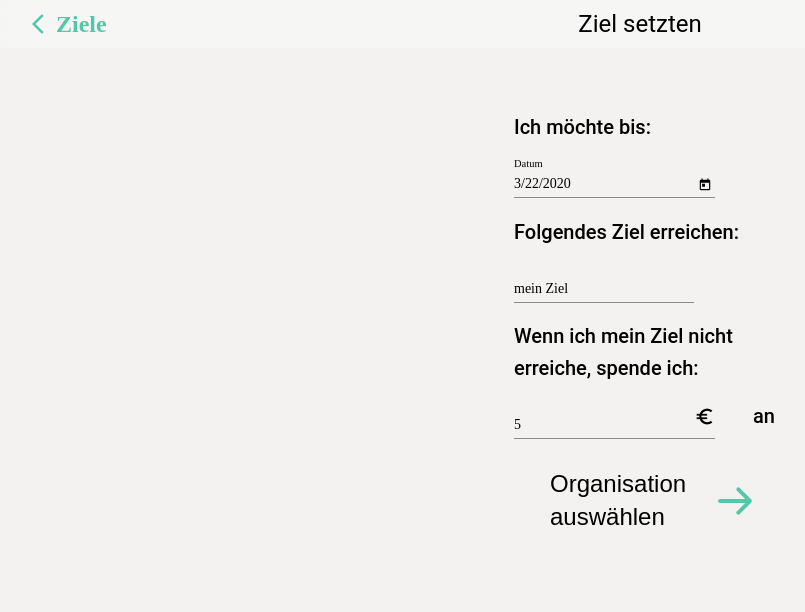
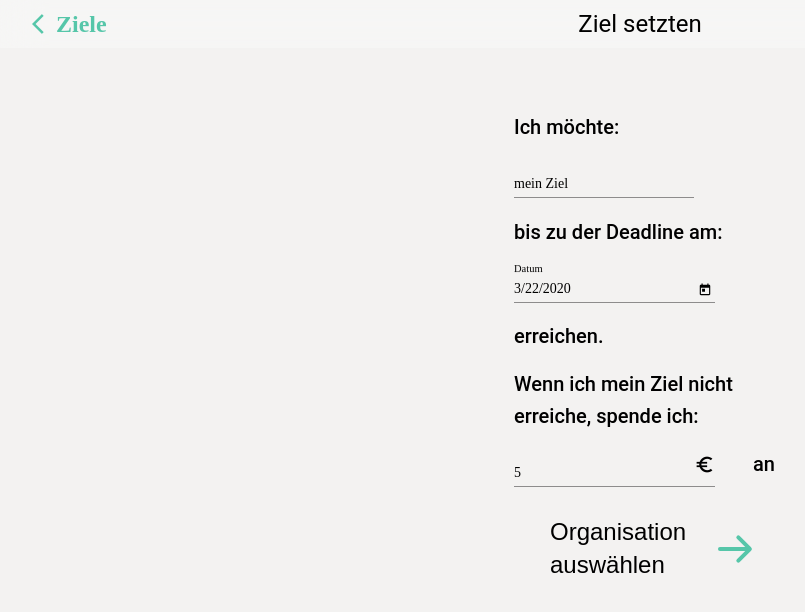
Before and after one commit to MalteRei/wirvsvirus-hackathon-spendensport, an Angular app in the folder frontend/spendensport/: page /goal in a window 1280 px wide. Shown: the top 612 px of the page, without its empty margins (0-805 px from the left). Built offline with nearby package versions, Linux system fonts and the light colour scheme.

Commit message:
Different look on set goal page

```diff
--- a/frontend/spendensport/src/app/home/home.component.html
+++ b/frontend/spendensport/src/app/home/home.component.html
@@ -5,7 +5,21 @@
 
 
     <div style="max-width: 86.953125%;" class="input-row">
-        <h2>Ich möchte bis:</h2>
+      <h2>Ich möchte:</h2>
+      <mat-form-field color= "red">
+        <textarea aria-label="mein Ziel"
+                  name="goal-description"
+                  #description="ngModel"
+                  id="goal-description"
+                  [(ngModel)]="currentGoal.description"
+                  matInput
+                  cdkTextareaAutosize
+                  #autosize="cdkTextareaAutosize"
+                  cdkAutosizeMinRows="1"
+                  cdkAutosizeMaxRows="5">
+        </textarea>
+      </mat-form-field>
+      <h2>bis zu der Deadline am:</h2>
         <mat-form-field>
           <mat-label>Datum</mat-label>
           <input matInput [matDatepicker]="picker"
@@ -16,20 +30,7 @@
           <mat-datepicker-toggle matSuffix [for]="picker"></mat-datepicker-toggle>
           <mat-datepicker [touchUi]="isMobile()" #picker></mat-datepicker>
         </mat-form-field>
-        <h2>Folgendes Ziel erreichen:</h2>
-        <mat-form-field color= "red">
-          <textarea aria-label="mein Ziel"
-                    name="goal-description"
-                    #description="ngModel"
-                    id="goal-description"
-                    [(ngModel)]="currentGoal.description"
-                    matInput
-                    cdkTextareaAutosize
-                    #autosize="cdkTextareaAutosize"
-                    cdkAutosizeMinRows="1"
-                    cdkAutosizeMaxRows="5">
-          </textarea>
-        </mat-form-field>
+        <h2>erreichen.</h2>
         <h2>Wenn ich mein Ziel nicht erreiche, spende ich:</h2>
         <mat-form-field>
           <input
```
